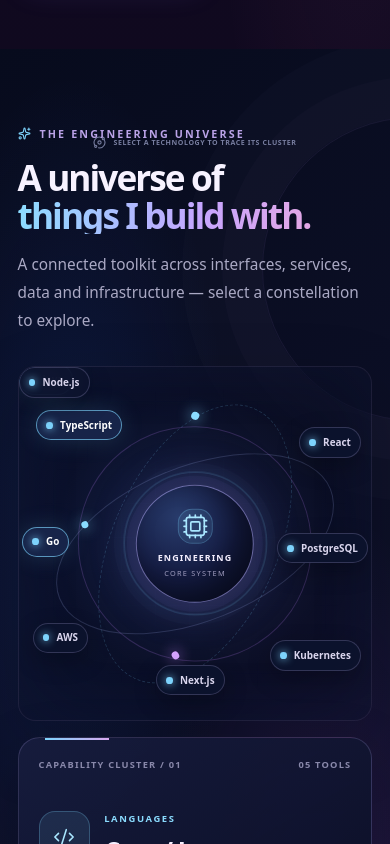
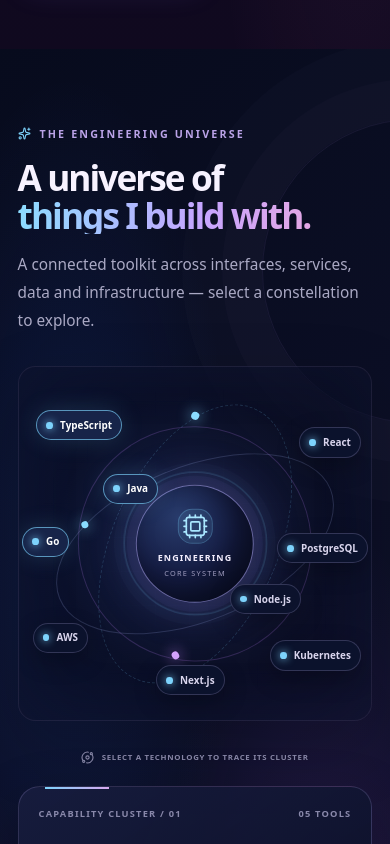
Before and after one commit to saumyasrivastava08/saumya-srivastava, a Next.js app: page / in a window 390 px wide. Shown: the part 5480-6324 px from the top of the page. Built offline with nearby package versions, Linux system fonts and the light colour scheme.

Commit message:
Keep constellation instruction visible and position Java and Node.js

```diff
--- a/styles/components.css
+++ b/styles/components.css
@@ -2347,3 +2347,27 @@
   .skills-stage-caption { top: .65rem; bottom: auto; }
   .feature-seven { bottom: 7%; }
 }
+
+
+/* SKILLS — keep the orbit instruction outside the constellation */
+.skills-stage-caption {
+  position: static;
+  display: flex;
+  justify-content: center;
+  align-items: center;
+  gap: .45rem;
+  margin-top: .75rem;
+  padding: .35rem .5rem;
+  color: #9291b3;
+  font-size: .58rem;
+  font-weight: 750;
+  letter-spacing: .13em;
+  text-align: center;
+}
+.feature-eight { top: 31%; left: 27%; }
+.feature-nine { right: 24%; bottom: 31%; }
+@media (max-width: 640px) {
+  .skills-stage-caption { margin-top: .55rem; font-size: .49rem; letter-spacing: .09em; }
+  .feature-eight { top: 31%; left: 24%; }
+  .feature-nine { right: 20%; bottom: 30%; }
+}
```
